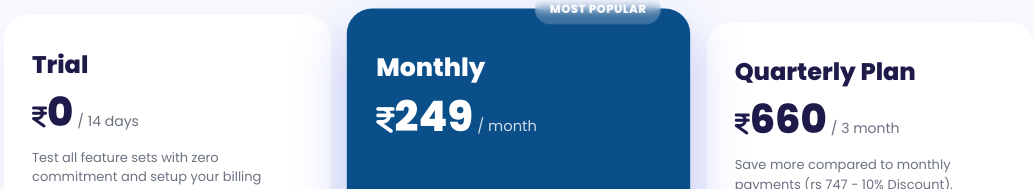
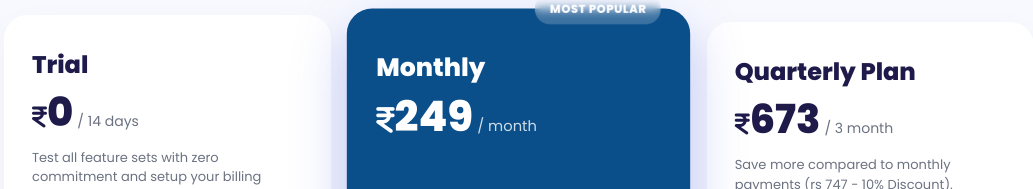
Before and after one commit to myentribook/Entri-Book, a React (Create React App) app in the folder frontend/: page /subscription in a window 1280 px wide. Shown: the part 332-521 px from the top of the page, without its empty margins (121-1154 px from the left). Built offline with nearby package versions, Linux system fonts and the light colour scheme; no server answers; a web font is replaced by a local one.

Commit message:
subscription  page corrections

```diff
--- a/frontend/src/components/layouts/subscription.js
+++ b/frontend/src/components/layouts/subscription.js
@@ -220,7 +220,7 @@ export default function Subscription() {
                             <h3 className="tier-title">Quarterly Plan</h3>
                         </div>
                         <div className="cost-section">
-                            <div className="cost-display"><i className="fa-solid fa-indian-rupee-sign" style={{fontSize: '24px'}}></i> 660<span>/ 3 month</span></div>
+                            <div className="cost-display"><i className="fa-solid fa-indian-rupee-sign" style={{fontSize: '24px'}}></i> 673<span>/ 3 month</span></div>
                         </div>
                         <p className="tier-summary">Save more compared to monthly payments (rs 747 - 10% Discount).</p>
 
```
